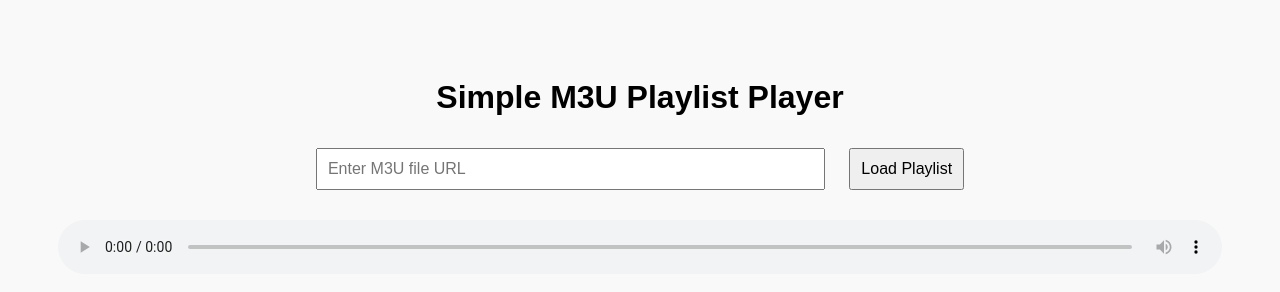
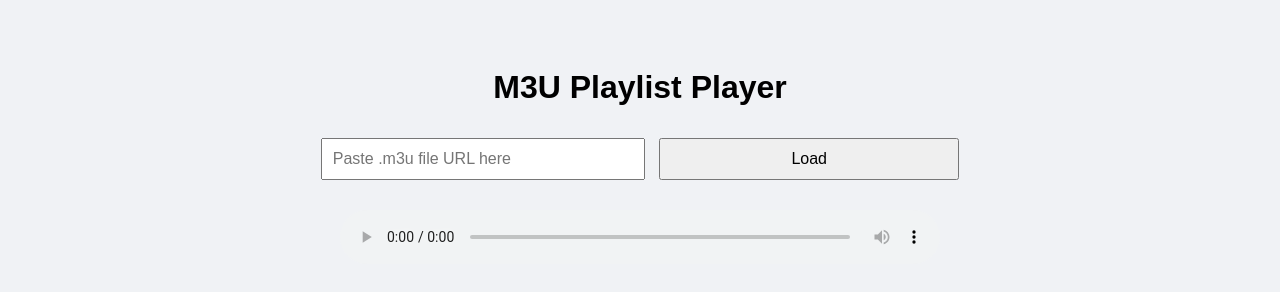
Before and after one commit to noxzplayz/Test-m3u, a plain HTML site: page index.html in a window 1280 px wide. Drawn offline with Linux system fonts and the light colour scheme.

Commit message:
Update index.html

```diff
--- a/index.html
+++ b/index.html
@@ -2,73 +2,99 @@
 <html lang="en">
 <head>
   <meta charset="UTF-8">
-  <title>Simple M3U Player</title>
+  <title>M3U Playlist Player</title>
   <style>
     body {
-      font-family: Arial, sans-serif;
+      font-family: sans-serif;
+      background: #f0f2f5;
+      padding: 40px;
       text-align: center;
-      padding: 50px;
-      background: #f9f9f9;
     }
     input, button {
       padding: 10px;
       font-size: 16px;
-      margin: 10px;
+      margin: 10px 5px;
+      width: 300px;
     }
-    #playlist {
-      margin-top: 30px;
+    button {
+      cursor: pointer;
+    }
+    audio {
+      margin-top: 20px;
+      width: 100%;
+      max-width: 600px;
+    }
+    ul {
+      list-style: none;
+      padding: 0;
+      max-width: 600px;
+      margin: 30px auto 0;
       text-align: left;
-      max-width: 400px;
-      margin-left: auto;
-      margin-right: auto;
     }
     li {
+      padding: 10px;
+      border: 1px solid #ccc;
+      margin-bottom: 5px;
+      background: #fff;
       cursor: pointer;
+      transition: background 0.2s;
     }
     li:hover {
-      background-color: #eaeaea;
+      background: #e0e0e0;
     }
   </style>
 </head>
 <body>
-  <h1>Simple M3U Playlist Player</h1>
 
-  <input type="text" id="m3uUrl" placeholder="Enter M3U file URL" size="50">
-  <button onclick="loadPlaylist()">Load Playlist</button>
+  <h1>M3U Playlist Player</h1>
 
-  <audio id="audioPlayer" controls style="margin-top:20px; width:100%;"></audio>
+  <input type="text" id="m3uInput" placeholder="Paste .m3u file URL here">
+  <button onclick="loadM3U()">Load</button>
 
-  <ul id="playlist"></ul>
+  <audio id="audioPlayer" controls></audio>
+
+  <ul id="trackList"></ul>
 
   <script>
-    async function loadPlaylist() {
-      const url = document.getElementById('m3uUrl').value;
-      const response = await fetch(url);
-      const text = await response.text();
+    async function loadM3U() {
+      const url = document.getElementById('m3uInput').value;
+      const audio = document.getElementById('audioPlayer');
+      const list = document.getElementById('trackList');
+      list.innerHTML = '';
+
+      try {
+        const res = await fetch(url);
+        const text = await res.text();
         const lines = text.split('\n').filter(line =>
-        line.trim() !== '' && !line.startsWith('#')
+          line.trim() && !line.startsWith('#')
         );
 
-      const playlistElement = document.getElementById('playlist');
-      playlistElement.innerHTML = '';
-
-      const audio = document.getElementById('audioPlayer');
+        if (lines.length === 0) {
+          alert("No playable URLs found in the .m3u file.");
+          return;
+        }
 
         lines.forEach((line, index) => {
           const li = document.createElement('li');
-        li.textContent = `Track ${index + 1}: ${line.split('/').pop()}`;
+          const filename = decodeURIComponent(line.split('/').pop());
+          li.textContent = `Track ${index + 1}: ${filename}`;
           li.onclick = () => {
             audio.src = line;
             audio.play();
           };
-        playlistElement.appendChild(li);
+          list.appendChild(li);
         });
 
-      if (lines.length > 0) {
+        // Play the first track by default
         audio.src = lines[0];
         audio.play();
+
+      } catch (error) {
+        alert("Failed to load or parse the M3U file.");
+        console.error(error);
       }
     }
   </script>
+
 </body>
 </html>
```
Lines whose indentation alone changed are shown as unchanged.
